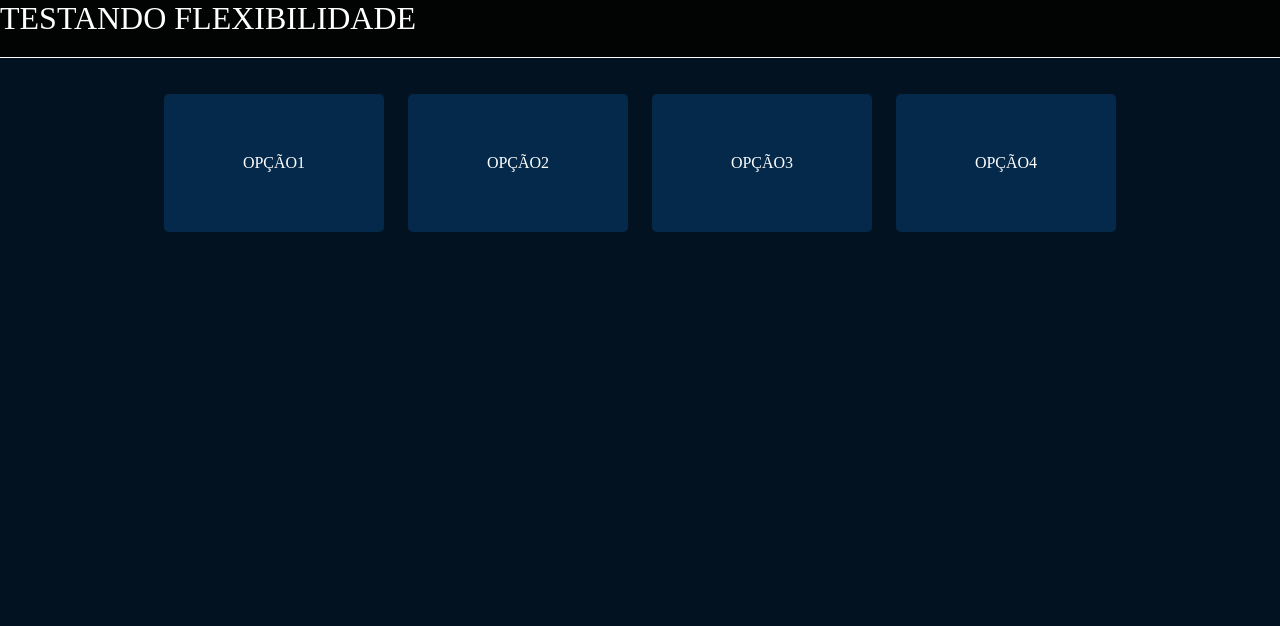
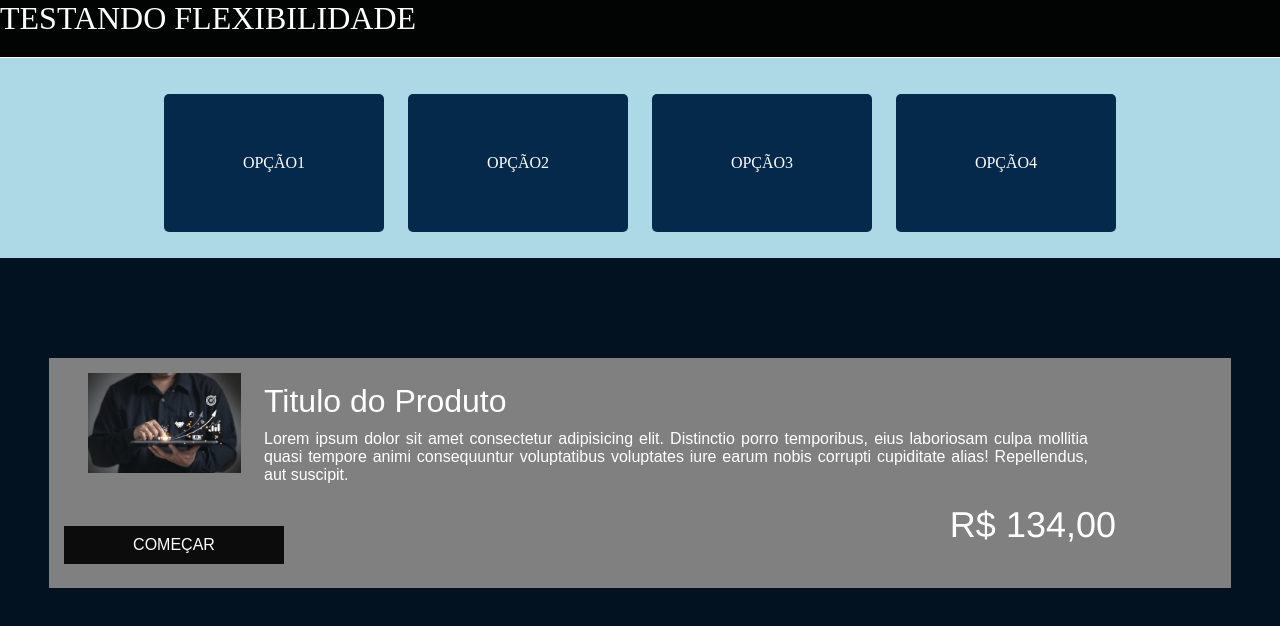
Before and after one commit to GabrielCamargocoder/flexbox, a plain HTML site: page index.html in a window 1280 px wide. Drawn offline with Linux system fonts and the light colour scheme.

Commit message:
adcionando div conteudo

```diff
--- a/index.html
+++ b/index.html
@@ -13,7 +13,7 @@
     </header>
     <main>
 
-        <div>
+        <div class="menu">
             <nav>
             <a href="#">OPÇÃO1</a>
             <a href="#">OPÇÃO2</a>
@@ -21,6 +21,26 @@
             <a href="#">OPÇÃO4</a>
         </nav>
         </div>
+
+        <div class="container">
+            <div class="img-produto">
+
+            </div>
+
+            <div class="descricao-produto">
+                <h2>Titulo do Produto</h2>
+                <p>Lorem ipsum dolor sit amet consectetur adipisicing elit. Distinctio porro temporibus, eius laboriosam culpa mollitia quasi tempore animi consequuntur voluptatibus voluptates iure earum nobis corrupti cupiditate alias! Repellendus, aut suscipit.</p>
+
+            </div>
+
+            <div class="valor-produto">
+                <span>R$ 134,00</span>
+            </div>
+
+            <div class="btn-comec">
+                <a href="#">COMEÇAR</a>
+            </div>
+        </div>
     </main>
 
 </body>
--- a/media.css
+++ b/media.css
@@ -11,7 +11,7 @@
 
     }
 
-    main > div > nav > a{
+    main > div.menu > nav > a{
         background-color:#05294a;
         width: 100px;
         padding: 60px;
@@ -21,7 +21,7 @@
         transition: transform 0.3s ease-in-out;
     }
 
-    main > div > nav > a:hover{
+    main > div.menu > nav > a:hover{
 
         background-color:#014584;
         border: 1px solid black;
@@ -30,4 +30,45 @@
 
         transform: translateY(-3px) ;
     }
+
+       .container{
+        width: 90vw;
+        padding: 15px;
+        height: 200px;
+    }
+
+
+    .container > .img-produto{
+        float: left;
+        width: 200px;
+        height: 100px;
+
+    }
+
+    .container > .descricao-produto{
+        width: 80vw;
+        margin-top: 10px;
+
+    }
+
+    .container > .descricao-produto > h2{
+
+        margin-bottom: 10px;
+    }
+    .container > .valor-produto{
+
+        text-align: left;
+        font-size: 1.5em;
+    }
+
+    .container > .btn-comec{
+        margin-top: -40px;
+    }
+    .container > .btn-comec > a{
+
+        width: 200px;
+    }
+
+
+
 }
--- a/style.css
+++ b/style.css
@@ -21,9 +21,9 @@ main{
     height: 100vh;
 }
 
-main > div {
+main > div.menu {
 
-
+    background-color: lightblue;
     display: flex;
     flex-flow: row nowrap;
     justify-content:center;
@@ -31,7 +31,7 @@ main > div {
 }
 
 
-main > div> nav > a{
+main > div.menu> nav > a{
     display: inline-block;
     padding: 10px;
     background-color: #05294a;
@@ -52,7 +52,7 @@ main > div> nav > a{
 
 }
 
-main > div > nav > a:hover{
+main > div.menu > nav > a:hover{
 
 
 
@@ -61,3 +61,64 @@ main > div > nav > a:hover{
 
 
 }
+
+.container{
+    margin: auto;
+    height: 600px;
+    margin-top: 100px;
+    padding: 10px;
+    background-color: gray;
+    font-family: Arial, Helvetica, sans-serif;
+
+}
+
+.container > .img-produto{
+    background: url(imagem_empreend-p.jpg) no-repeat center center;
+    background-size: contain;
+    display: block;
+    height: 300px;
+}
+
+.container > .descricao-produto > h2{
+    color:white;
+    font-size: 2em;
+    font-weight: 400;
+
+}
+
+.container > .descricao-produto  > p{
+
+    color: white;
+    text-align: justify;
+
+}
+
+
+
+.container > .valor-produto > span{
+    display:block;
+    font-family: 'Franklin Gothic Medium', 'Arial Narrow', Arial, sans-serif;
+    text-align: right;
+    color: white;
+    font-weight: 300;
+    margin-right: 100px;
+    margin-top: 20px;
+    font-size: 1.5em;
+    padding-bottom: 20px;
+}
+
+
+
+
+.container > .btn-comec > a{
+    display: block;
+    text-decoration: none;
+    color: white;
+    padding: 10px;
+    text-align: center;
+    background-color: rgb(12, 12, 12);
+
+
+
+
+}
```
Also changed, not shown: imagem_empreend-p.jpg (added).
